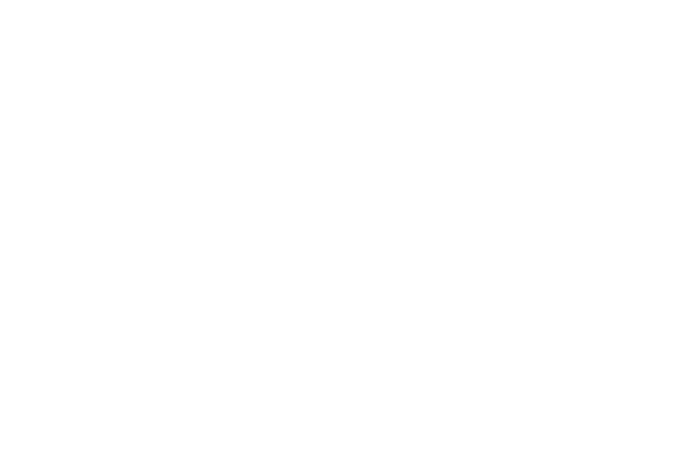
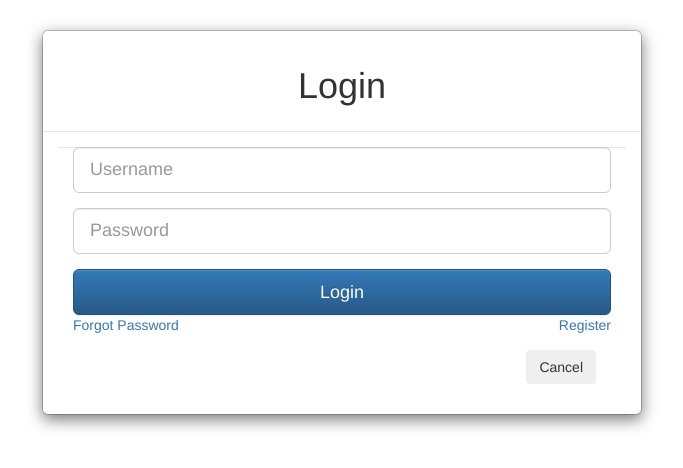
Before and after one commit to fishmandev/bootstrap-login-form, a plain HTML site: page index.html in a window 1280 px wide. Shown: the whole page, without its empty margins (298-981 px from the left). Drawn offline with nearby package versions, Linux system fonts and the light colour scheme.

Commit message:
Login page implementation

```diff
--- a/index.html
+++ b/index.html
@@ -9,6 +9,32 @@
     <link rel="stylesheet" href="https://maxcdn.bootstrapcdn.com/bootstrap/3.3.7/css/bootstrap-theme.min.css" integrity="sha384-rHyoN1iRsVXV4nD0JutlnGaslCJuC7uwjduW9SVrLvRYooPp2bWYgmgJQIXwl/Sp" crossorigin="anonymous">
 </head>
 <body>
-
+<div class="modal-dialog">
+    <div class="modal-content">
+        <div class="modal-header">
+            <h1 class="text-center">Login</h1>
+        </div>
+        <div class="modal-body">
+            <form class="col-md-12 center-block">
+                <div class="form-group">
+                    <input type="text" class="form-control input-lg" placeholder="Username">
+                </div>
+                <div class="form-group">
+                    <input type="password" class="form-control input-lg" placeholder="Password">
+                </div>
+                <div class="form-group">
+                    <input type="submit" class="btn btn-block btn-lg btn-primary" value="Login">
+                    <span class="pull-right"><a href="#">Register</a></span>
+                    <span><a href="#">Forgot Password</a></span>
+                </div>
+            </form>
+            <div class="modal-footer">
+                <div class="col-md-12">
+                    <button class="btn">Cancel</button>
+                </div>
+            </div>
+        </div>
+    </div>
+</div>
 </body>
 </html>
```
